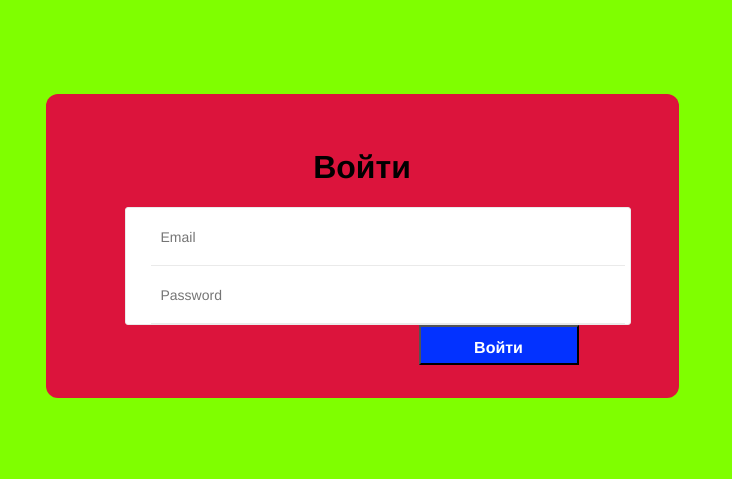
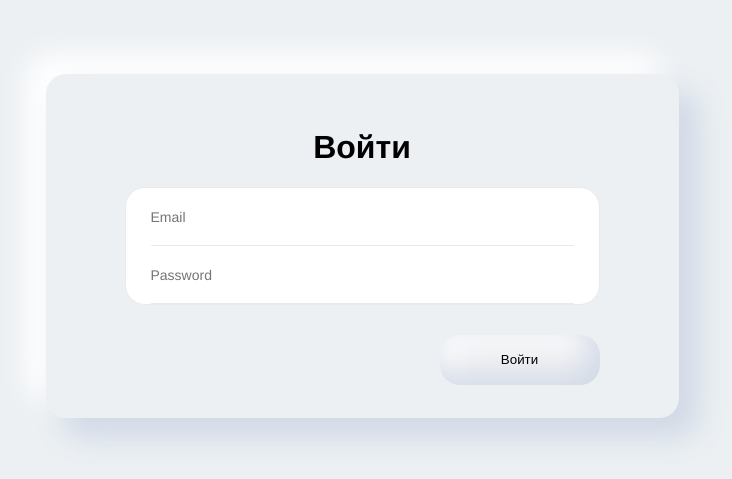
Before and after one commit to KyrAt0r/AnfularFrontVKR, an Angular app: page /login in a window 1280 px wide. Shown: the part 169-648 px from the top of the page, without its empty margins (293-1025 px from the left). Built offline with nearby package versions, Linux system fonts and the light colour scheme.

Commit message:
login page создал

```diff
--- a/src/app/login-page/login-page.component.css
+++ b/src/app/login-page/login-page.component.css
@@ -1,5 +1,5 @@
 body{
-    height: 100%;
+
     margin: 0;
     font-family: helveticaneuecoub-normal, Helvetica, Arial, "Lucida Grande", sans-serif;
 }
@@ -13,12 +13,15 @@ h1{
     margin-inline-end: 0px;
 }
 
-
+form{
+    width: 100%;
+}
 
 input{
     height: 38px;
     outline: none;
     border: none;
+    width: 100%;
 }
 
 .typ1{
@@ -32,7 +35,7 @@ input{
 }
 
 .limiter {
-    width: 100%;
+
     position: absolute;
     top: 0;
     bottom: 0;
@@ -48,15 +51,18 @@ input{
     align-items: center;
     justify-content: center;
     padding: 15px;
-    background-color: chartreuse;
+    background-color: #ecf0f3;
 }
 
 .wrap-login{
     width: 475px;
-    background-color: crimson;
+    background-color: #ecf0f3;
     padding: 33px 79px;
     position: relative;
-    border-radius: 12px;
+    border-radius: 20px;
+    -webkit-box-shadow: 18px 18px 30px 2px #d1d9e6, -18px -18px 30px 2px rgba(255, 255, 255, 1);
+    -moz-box-shadow: 18px 18px 30px 2px rgba(209, 217, 230, 1), -18px -18px 30px 2px rgba(255, 255, 255, 1);
+    box-shadow: 18px 18px 30px 2px rgba(209, 217, 230, 1), -18px -18px 30px 2px rgba(255, 255, 255, 1);
 }
 
 .login-form{
@@ -73,23 +79,21 @@ input{
 }
 
 .wrap-input{
-    position: relative;
-    width: 100%;
+    position: inherit;
+    margin-bottom: 30px;
     background-color: #fff;
     border: 1px solid #eaeaea;
-    border-radius: 3px;
+    border-radius: 20px;
     flex-wrap: wrap;
     padding: 0 25px;
 }
-
-
 
 .input1{
     width: 100%;
     position: relative;
     font-family: helveticaneuecoub-normal, Helvetica, Arial, "Lucida Grande", sans-serif;
     font-weight: 400;
-    padding: 10px;
+    padding: 10px 0px;
     margin: 0px;
     font-size: 0.875rem;
     line-height: 1.02857;
@@ -116,3 +120,23 @@ input{
     font-size: 1rem;
     line-height: 41px;
 }
+
+.myButton{
+    width: 160px;
+    height: 50px;
+    float: right;
+    position: relative;
+    border-radius: 20px;
+    padding: 0px 30px;
+    background-color: #f0f0f3;
+    border: solid #337FED 0px;
+    -webkit-box-shadow: -10px -10px 30px 0px #d1d9e6 inset, 10px 10px 30px 0px #ffffff inset;
+    -moz-box-shadow: -10px -10px 30px 0px #d1d9e6 inset, 10px 10px 30px 0px #ffffff inset;
+    box-shadow: -10px -10px 30px 0px #d1d9e6 inset, 10px 10px 30px 0px #ffffff inset;
+}
+
+.myButton:hover {
+    -webkit-box-shadow: 10px 10px 30px 0px #d1d9e6 inset, -10px -10px 30px 0px #ffffff inset;
+    -moz-box-shadow: 10px 10px 30px 0px #d1d9e6 inset, -10px -10px 30px 0px #ffffff inset;
+    box-shadow: 10px 10px 30px 0px #d1d9e6 inset, -10px -10px 30px 0px #ffffff inset;
+}
--- a/src/app/login-page/login-page.component.html
+++ b/src/app/login-page/login-page.component.html
@@ -10,9 +10,8 @@
                         <div class="wrap-input">
                             <input class="input1 typ1" type="email" name="email" placeholder="Email">
                             <input class="input1 typ2" type="password" name="password" placeholder="Password">
-
                         </div>
-                        <button type="submit" class="login-submit"> Войти</button>
+                        <button type="submit" class="myButton"> Войти</button>
                     </form>
                 </div>
             </div>
```
